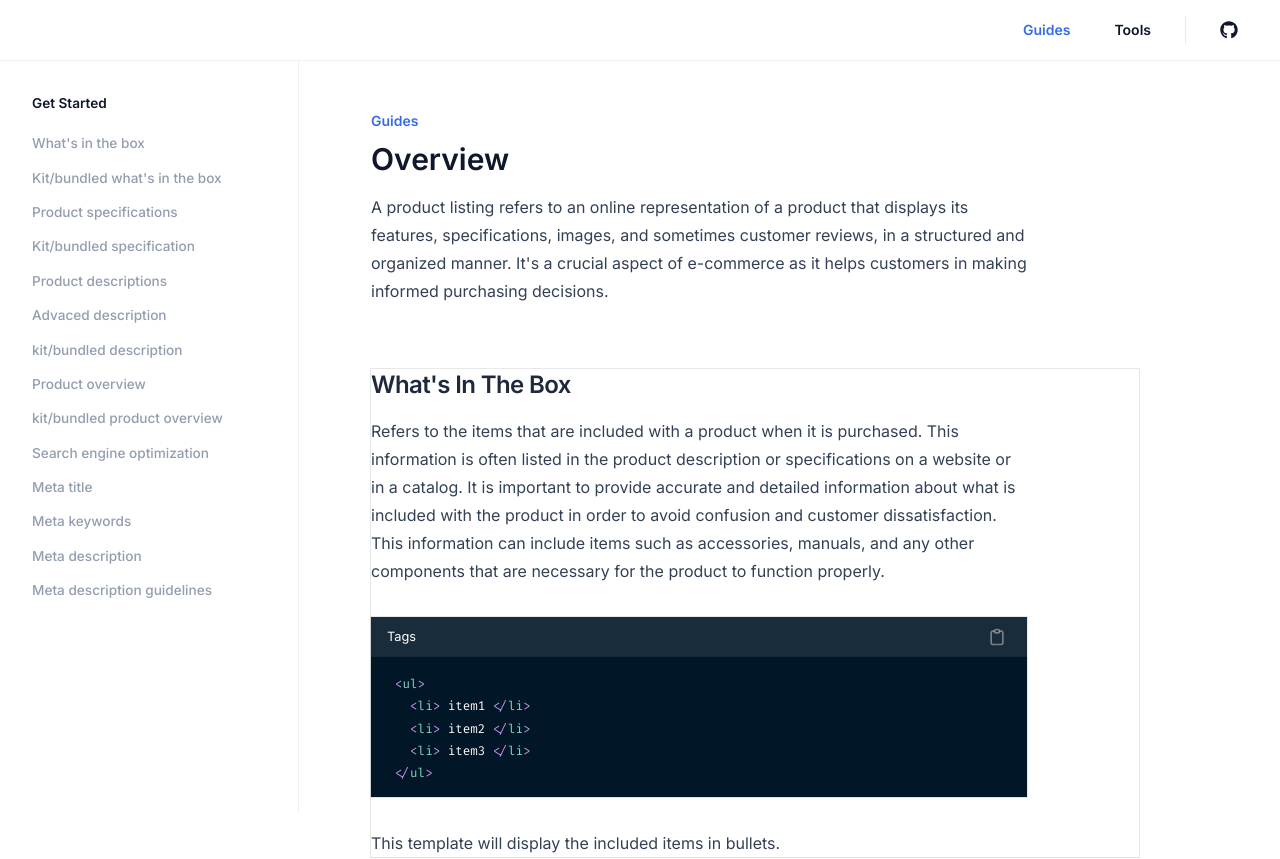
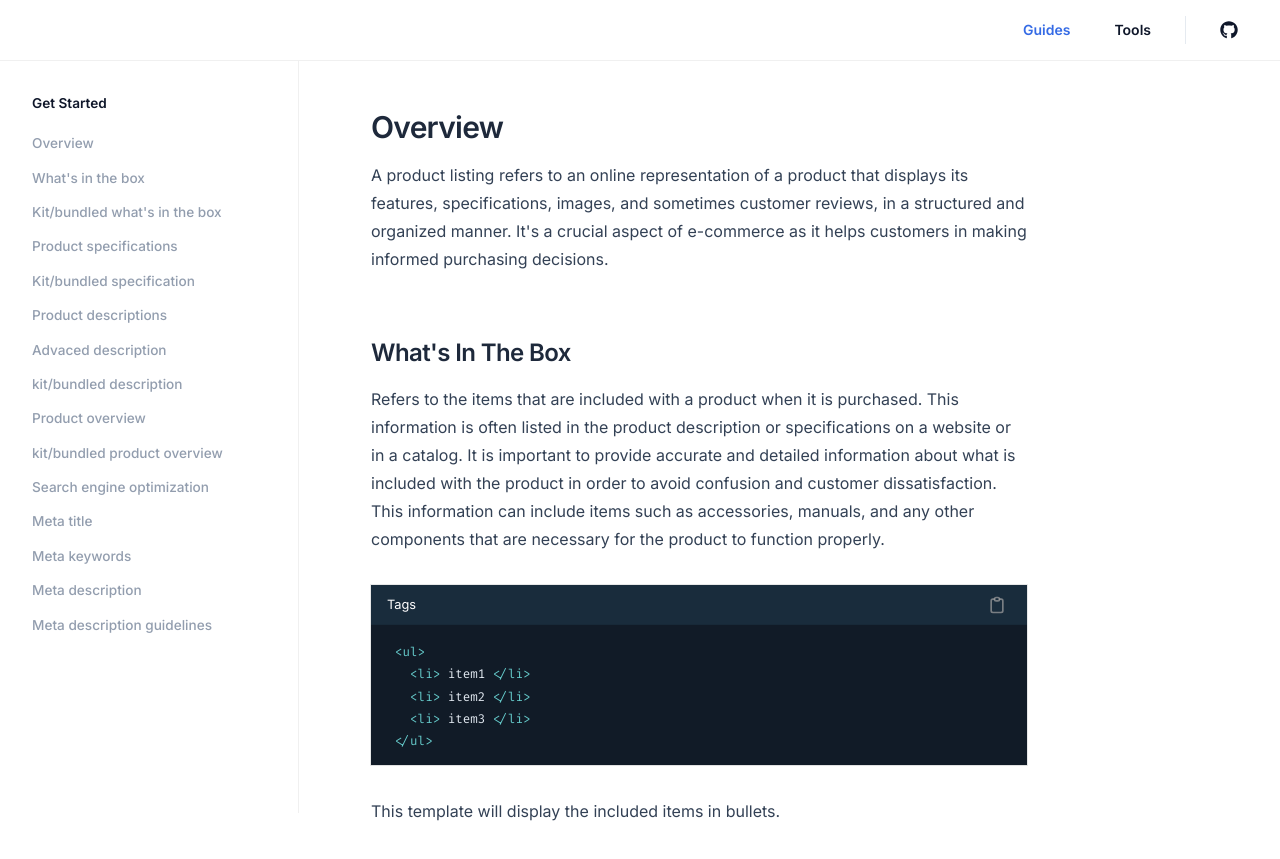
Before and after one commit to rogelcristobal/digiDirect-vite, a React (Vite) app: page /product-listing/documentation in a window 1280 px wide. Shown: the top 859 px of the page. Built offline with nearby package versions, Linux system fonts and the light colour scheme.

Commit message:
used section component in heading

```diff
--- a/src/components/Codeblock.jsx
+++ b/src/components/Codeblock.jsx
@@ -1,6 +1,6 @@
 import React, { useState, useEffect } from "react";
 import { Prism as SyntaxHighlighter } from "react-syntax-highlighter";
-import { nightOwl } from "react-syntax-highlighter/dist/esm/styles/prism";
+import { coldarkDark } from "react-syntax-highlighter/dist/esm/styles/prism";
 import { TbClipboard, TbClipboardCheck } from "react-icons/tb";
 const Codeblock = ({ template }) => {
   const [view, toggleView] = useState(0);
@@ -92,7 +92,7 @@ const Codeblock = ({ template }) => {
       <SyntaxHighlighter
         {...(view === 0 ? { language: "html" } : { language: "css" })}
         wrapLongLines
-        style={nightOwl}
+        style={coldarkDark}
         customStyle={customStyle}
         codeTagProps={codeTagProps}
 
--- a/src/components/Documentation.jsx
+++ b/src/components/Documentation.jsx
@@ -35,10 +35,10 @@ const Documentation = () => {
       <div className="box-border  flex-auto w-full  max-w-3xl">
         {/* header */}
         <div
-          id="introduction"
+          id={state.category}
           className="scroll-mt-28  relative flex-auto mb-16  box-border"
         >
-          <p
+          {/* <p
             ref={titleViewRef}
             className="text-sm leading-[24px] font-inter font-[600] mb-2 text-[#356be5]"
           >
@@ -51,7 +51,8 @@ const Documentation = () => {
           </h1>
           <p className="mt-4  prose leading-7 prose-slate   ">
             {state.detail}
-          </p>
+          </p> */}
+         <Section title={state.title} category={state.category} hash={state.category} header>{state.detail}</Section>
         </div>
 
         {/* <div className="h-[1px] w-full mb-12 bg-slate-200"></div> */}
@@ -64,7 +65,7 @@ const Documentation = () => {
               title={item.title}
               category={item.category}
               hash={item.category}
-              threshold={item.viewThreshold}
+              // threshold={item.viewThreshold}
               {...(item.child&& {child: true})}
             >
               {item.detail}
--- a/src/components/Section.jsx
+++ b/src/components/Section.jsx
@@ -11,6 +11,7 @@ const Section = ({
   itemID,
   hash,
   threshold,
+  header
 }) => {
   const { position } = useContext(ScrollPositionContext); // scroll position
   const { setState, state } = useContext(DocsContext);
@@ -89,13 +90,12 @@ const Section = ({
     <div
       ref={ref}
       id={category}
-      className="flex-auto  medium-box-divider box-border pb-0   scroll-mt-24  "
+      className="flex-auto  box-border pb-0   scroll-mt-24  "
     >
       <h2
         href={hash}
-        className={`text-slate-800  capitalize tracking-tight font-[600] mb-4   ${
-          child ? "text-lg" : "text-2xl"
-        }`}
+        className={`text-slate-800  capitalize tracking-tight font-[600] mb-4
+        ${header ? 'text-3xl' : (child ? 'text-lg':'text-2xl')}`}
       >
         {title}
         {/* <p>scroll position: {position}</p>
--- a/src/components/Sidebar.jsx
+++ b/src/components/Sidebar.jsx
@@ -1,10 +1,9 @@
 import React, { useContext } from "react";
 import DocsContext from "../context/DocsContext";
-import NavigationLink from "./NavigationLink";
-import { FiBook, FiBox } from "react-icons/fi";
 
 const Sidebar = () => {
   const { state } = useContext(DocsContext);
+
   return (
     <div className="h-[calc(100vh-3rem)] sticky top-14    overflow-y-auto  box-border flex-auto justify-start items-start w-[25rem]  thin-right-divider ">
       {/* <div className="h-fit box-border w-full pt-8  thin-box-divider  bg-white  z-30 mb-6 sticky top-0 flex items-center justify-center flex-col">
@@ -24,6 +23,19 @@ const Sidebar = () => {
         {/* items */}
         <div className="  h-full w-full text-left flex items-center flex-col justify-start  font-inter space-y-4">
           <div className="w-full box-border space-y-1.5 flex flex-col  items-start justify-start">
+
+              <a
+
+                href={`#${state.category}`}
+                className={`relative text-[0.85rem] font-medium py-1
+
+                 w-full  cursor-pointer ${
+                  !state.viewState ? "text-slate-500/70" : " text-[#356be5]"
+                }`}
+              >
+                {state.title}
+              </a>
+
             {state.sections.map((item, id) => (
               <a
                 key={id}
--- a/src/context/DocsContext.jsx
+++ b/src/context/DocsContext.jsx
@@ -20,7 +20,7 @@ export const DocsProvider = ({ children }) => {
   } = template();
   const [state, setState] = useState({
     viewState: false,
-    viewThreshold: 0.9,
+    viewThreshold: 0,
     category: "Guides",
     title: "Overview",
     detail:
```
